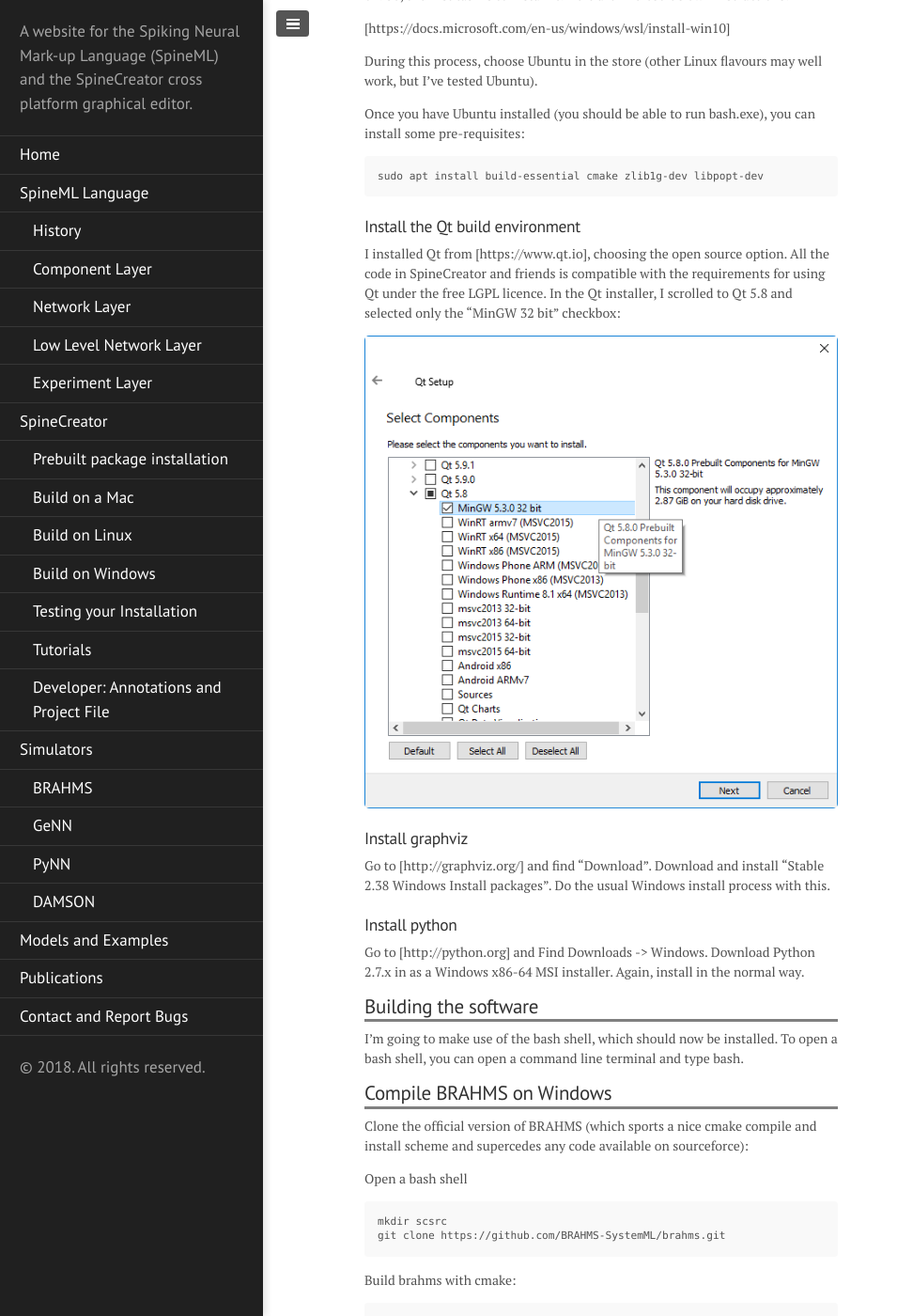
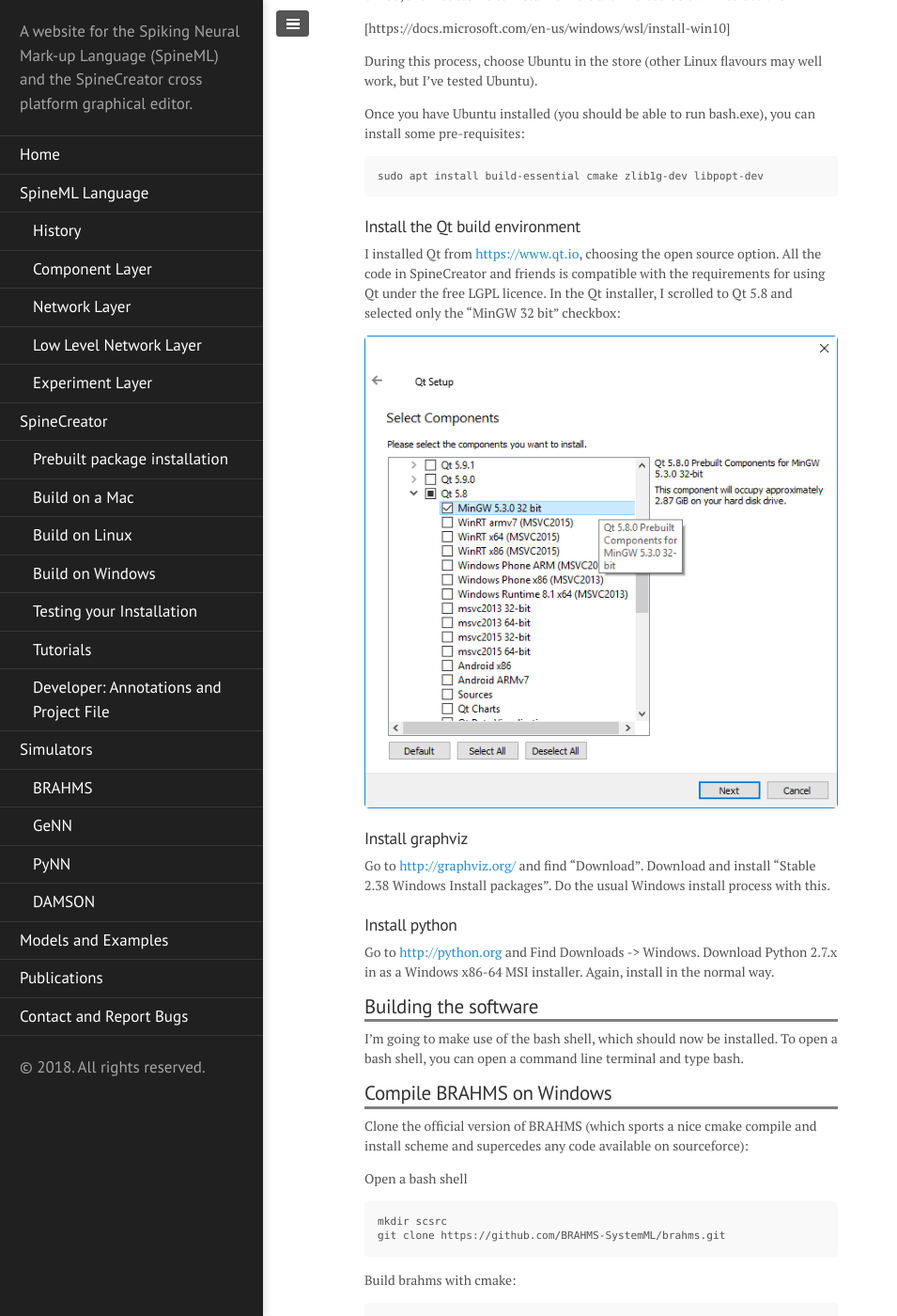
Before and after one commit to SpineML/spineml.github.io, a Jekyll site: the page built from spinecreator/sourcewin/index.md, in a window 1280 px wide and 1400 px high, scrolled down 568 px. Shown: the whole window at 94% size, without its empty margins (0-955 px from the left). Built offline with Jekyll 4.4.1, drawn with Linux system fonts in a browser that asks for light colours; nearby versions of some CDN libraries; library files that are not in the unit come from our copies; some of the changed lines change nothing that is shown.

Commit message:
WIP  links etc

```diff
--- a/spinecreator/sourcewin/index.md
+++ b/spinecreator/sourcewin/index.md
@@ -43,7 +43,7 @@ sudo apt install build-essential cmake zlib1g-dev libpopt-dev
 
 ### Install the Qt build environment
 
-I installed Qt from [https://www.qt.io], choosing the open source
+I installed Qt from [https://www.qt.io](https://www.qt.io), choosing the open source
 option. All the code in SpineCreator and friends is compatible with the
 requirements for using Qt under the free LGPL licence. In the
 Qt installer, I scrolled to Qt 5.8 and selected only the "MinGW 32 bit"
@@ -53,13 +53,13 @@ checkbox:
 
 ### Install graphviz
 
-Go to [http://graphviz.org/] and find "Download". Download and install
+Go to [http://graphviz.org/](http://graphviz.org/) and find "Download". Download and install
 "Stable 2.38 Windows Install packages". Do the usual Windows install
 process with this.
 
 ### Install python
 
-Go to [http://python.org] and Find Downloads -> Windows.
+Go to [http://python.org](http://python.org]) and Find Downloads -> Windows.
 Download Python 2.7.x in as a Windows x86-64 MSI installer. Again,
 install in the normal way.
 
```
